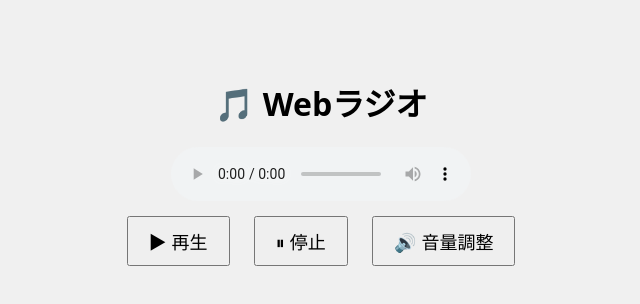
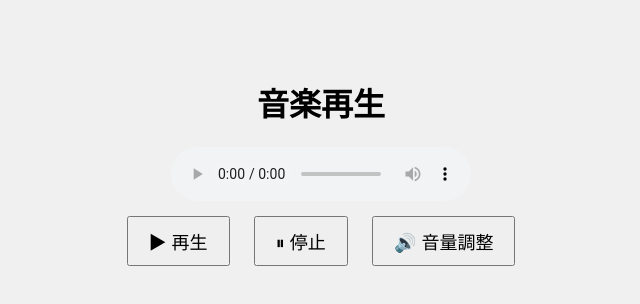
Before and after one commit to djdjd7778/musich5gg, a plain HTML site: page index.html in a window 1280 px wide. Shown: the whole page, without its empty margins (319-959 px from the left). Drawn offline with Linux system fonts and the light colour scheme.

Commit message:
Update index.html

```diff
--- a/index.html
+++ b/index.html
@@ -3,14 +3,14 @@
 <head>
   <meta charset="UTF-8">
   <meta name="viewport" content="width=device-width, initial-scale=1.0">
-  <title>Webラジオ</title>
+  <title>h5gg音楽</title>
   <style>
     body { font-family: system-ui, sans-serif; text-align: center; padding:50px; background:#f0f0f0; }
     button { font-size:18px; margin:10px; padding:10px 20px; cursor:pointer; }
   </style>
 </head>
 <body>
-  <h1>🎵 Webラジオ</h1>
+  <h1>音楽再生</h1>
   <audio id="player" controls autoplay></audio>
   <br>
   <button id="playBtn">▶ 再生</button>
```
